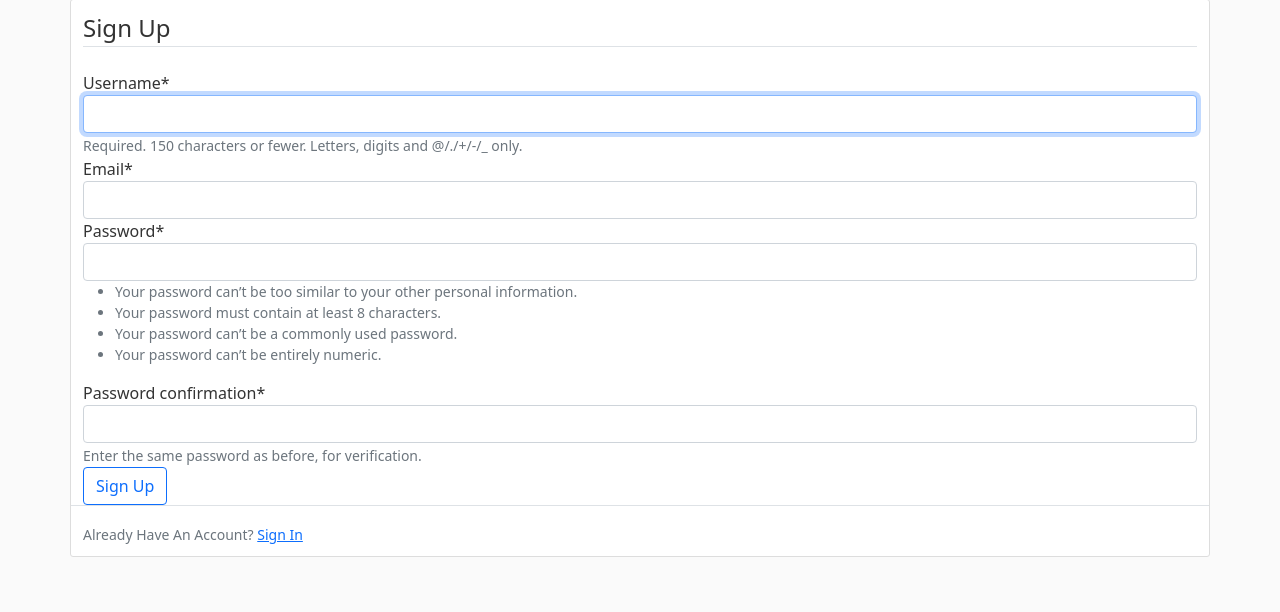
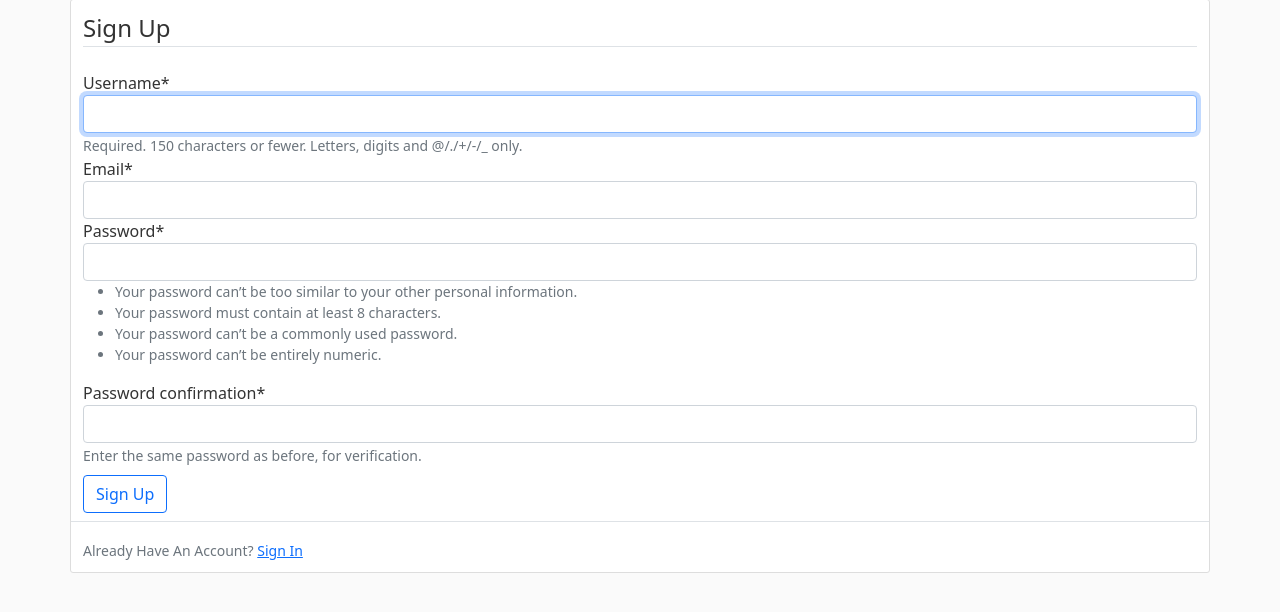
Before and after one commit to sahu-sourabh/ToDo, a Django app: page /signup/ in a window 1280 px wide. Shown: the part 57-669 px from the top of the page. Run offline with Django 3.2, Linux system fonts and the light colour scheme; some libraries are stand-ins or nearby versions.

Commit message:
Fixed CSS Sign Up

```diff
--- a/app/templates/app/signup.html
+++ b/app/templates/app/signup.html
@@ -11,7 +11,7 @@
                 </legend>
                 {{ forms|crispy }}
             </fieldset>
-            <div class="form-group">
+            <div class="form-group my-2">
                 <button class="btn btn-outline-primary" type="submit">Sign Up</button>
             </div>
         </form>
```
